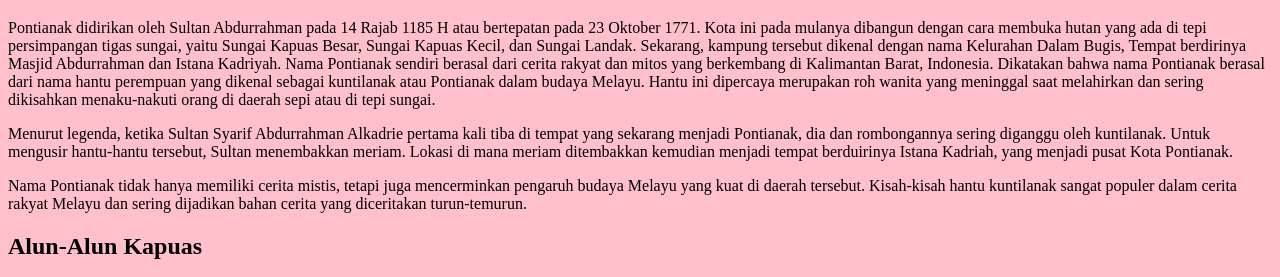
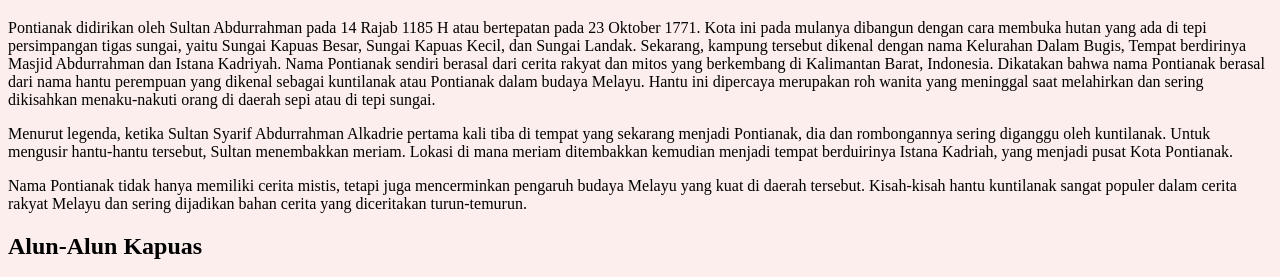
Before and after one commit to bigqmope/Tugassatu, a PHP site: page / in a window 1280 px wide. Shown: the part 572-849 px from the top of the page. Run offline with PHP 8.4, Linux system fonts and the light colour scheme.

Commit message:
Update index.php

```diff
--- a/index.php
+++ b/index.php
@@ -12,7 +12,8 @@ $makan = "Kuliner Pontianak";
         <style>
             h1 { text-align: center;}
             body { font-family: san fransisco;
-                 background-color: #FFC0CB; }
+                 background-color: #FCEEED; }
+            footer { backgrounf-color: #FAE6E4; }
 
         </style>
     </head>
```
